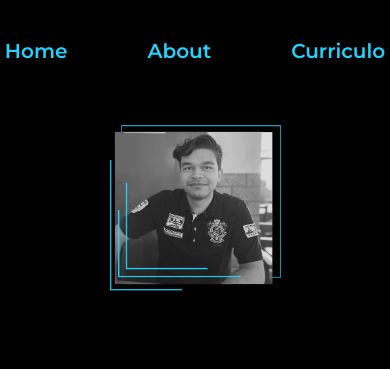
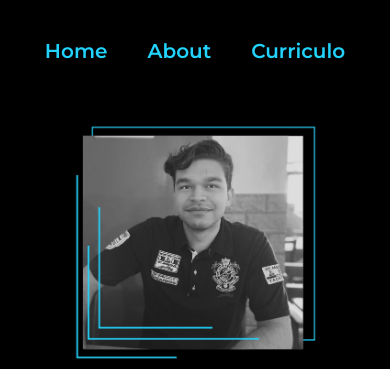
Before and after one commit to CharlesBrun/cv-charlesviegas, a plain HTML site: page index.html in a window 390 px wide. Shown: the top 369 px of the page. Drawn offline with nearby package versions, Linux system fonts and the light colour scheme.

Commit message:
fix tamanho e espaço da imagem para celular

```diff
--- a/styles/style.css
+++ b/styles/style.css
@@ -121,6 +121,7 @@ padding: 2% 0 0 15%;
 
   .cabecalho__menu {
       justify-content: center;
+      gap: 40px;
   }
 
   .apresentacao {
@@ -131,4 +132,8 @@ padding: 2% 0 0 15%;
   .apresentacao__conteudo {
       width: auto;
   }
+
+  .apresentacao__imagem {
+    width: 70%;
   }
+}
```
Lines whose indentation alone changed are shown as unchanged.
